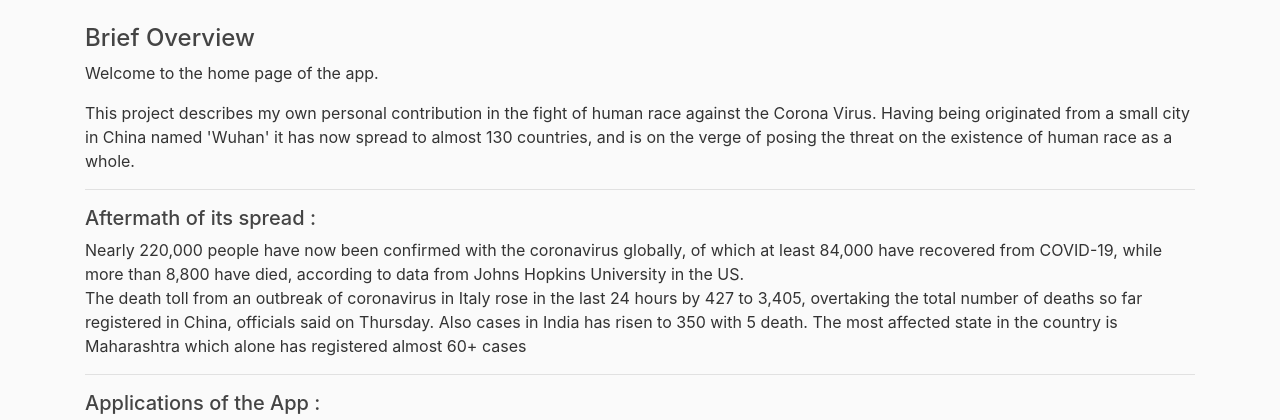
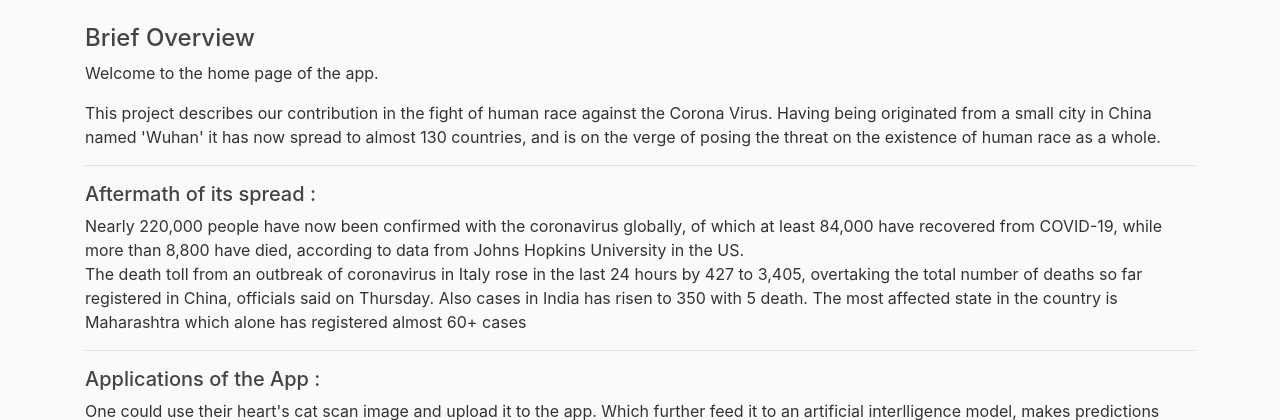
Before and after one commit to shobhitsrivastava-ds/Fight_Corona, a Flask app: page / in a window 1280 px wide. Shown: the part 56-476 px from the top of the page. Run offline with Flask 2, Linux system fonts and the light colour scheme; some libraries are stand-ins or nearby versions.

Commit message:
Update home.html

```diff
--- a/template/home.html
+++ b/template/home.html
@@ -50,7 +50,7 @@
 
     <h4>Brief Overview </h4>
     <p>Welcome to the home page of the app.</p>
-    <p>This project describes my own personal contribution in the fight of human race against the Corona Virus. Having being originated from a small city in China named 'Wuhan' it has now spread to almost 130 countries, and is on the verge of posing the threat on the existence of human race as a whole.
+    <p>This project describes our contribution in the fight of human race against the Corona Virus. Having being originated from a small city in China named 'Wuhan' it has now spread to almost 130 countries, and is on the verge of posing the threat on the existence of human race as a whole.
     <hr>
     <h5>Aftermath of its spread :</h5>
     Nearly 220,000 people have now been confirmed with the coronavirus globally, of which at least 84,000 have recovered from COVID-19, while more than 8,800 have died, according to data from Johns Hopkins University in the US.
```
